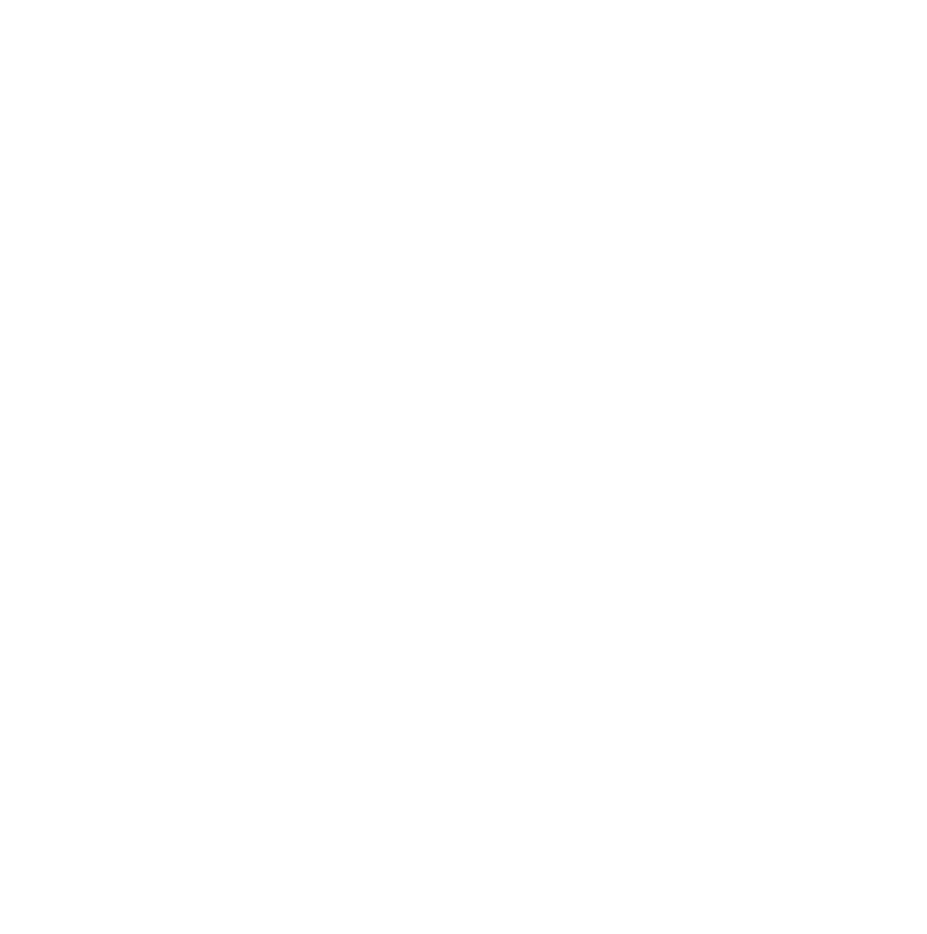
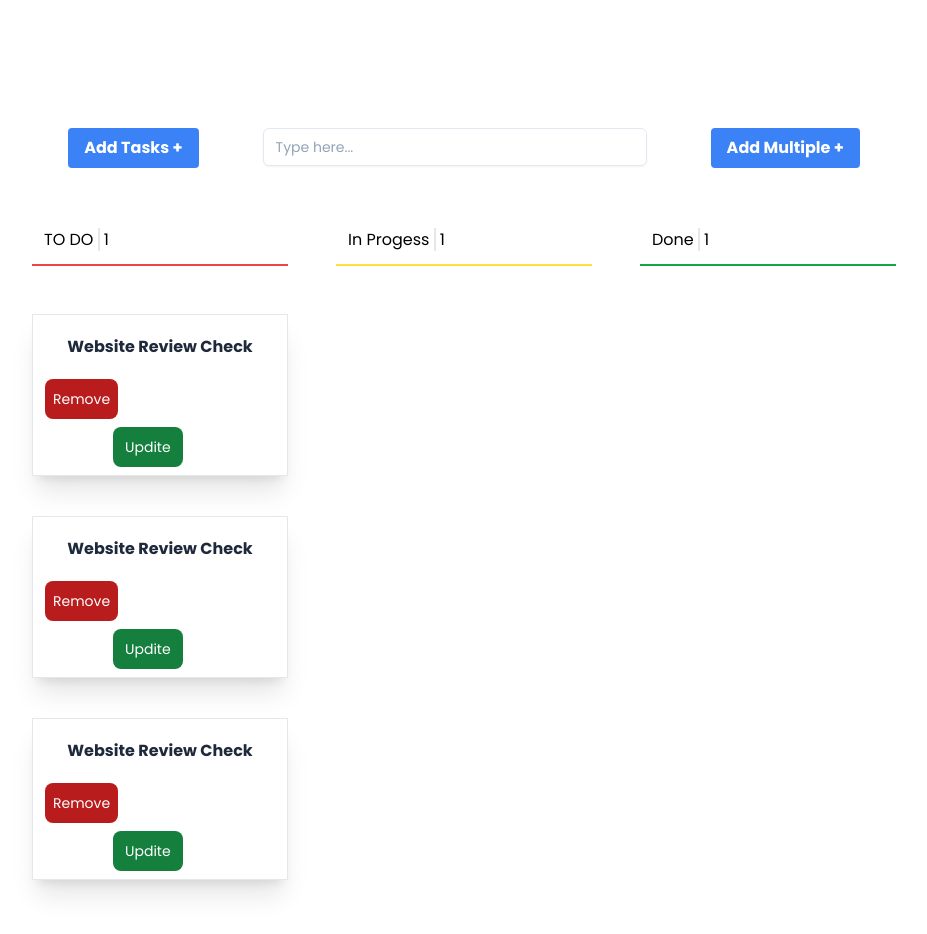
Before and after one commit to MohamedMoustir/Syst-me-de-Gestion-des-T-ches-To-Do-List, a website: page pages/index.html in a window 1280 px wide. Shown: the whole page, without its empty margins (176-1103 px from the left). Before the commit the page ends 800 px from the top, so only its background shows below. Drawn offline with nearby package versions, Linux system fonts and the light colour scheme; files that its build step writes are made by us from their sources.

Commit message:
style html in tailwind

```diff
--- a/pages/index.html
+++ b/pages/index.html
@@ -11,8 +11,73 @@
   <script src="https://cdn.tailwindcss.com"></script>
   <title>Système de Gestion des Tâches — To Do List</title>
 </head>
+<body class="font-poppins">
+<header>
+  <div class=" my-32 mx-52">
+    <div class="flex justify-center gap-16 ">
+      <button class="bg-blue-500 hover:bg-blue-700 text-white font-bold py-2 px-4 rounded">Add Tasks +</button>
+      <div class="w-full max-w-sm min-w-[200px]">
+        <input
+          class="w-full bg-transparent placeholder:text-slate-400 text-slate-700 text-sm border border-slate-200 rounded-md px-3 py-2 transition duration-300 ease focus:outline-none focus:border-slate-400 hover:border-slate-300 shadow-sm focus:shadow"
+          placeholder="Type here...">
+      </div>
+      <button class="bg-blue-500 hover:bg-blue-700 text-white font-bold py-2 px-4 rounded">Add Multiple +</button>
+    </div>
 
-  <script src="../js/script.js"></script>
+   <div class="grid grid-cols-3 gap-12 my-12 ">
+
+    <div class="border-b-2 border-red-500  p-3">
+      <div class="">
+        <h1>TO DO <span class="border-l-2 border-y-yellow-200 px-1">1</span></h1>
+      </div>
+
+
+    </div>
+    <div class="border-b-2 border-yellow-300  p-3">
+      <div class="">In Progess <span class="border-l-2 border-y-yellow-200 px-1">1</span></div>
+    </div>
+
+    <div class="border-b-2 border-green-600  p-3">
+      <div class="">Done <span class="border-l-2 border-y-yellow-200 px-1">1</span></div>
+
+   </div>
+  </div>
+ <div class="  ">
+      <div class="   bg-white shadow-xl border  w-64">
+        <h5 class=" text-slate-800  font-semibold my-5 mx-3 text-center">
+          Website Review Check
+        </h5>
+        <div>
+          <button type="button" class="focus:outline-none text-white bg-red-700 hover:bg-red-800 focus:ring-4 focus:ring-red-300 font-medium rounded-lg text-sm px-2 py-2.5 me-2 mb-2 dark:bg-red-600 dark:hover:bg-red-700 dark:focus:ring-red-900 mx-3">Remove</button>
+          <button type="button" class="focus:outline-none text-white bg-green-700 hover:bg-green-800 focus:ring-4 focus:ring-green-300 font-medium rounded-lg text-sm px-3 py-2.5 me-2 mb-2 dark:bg-green-600 dark:hover:bg-green-700 dark:focus:ring-green-800 mx-20 ">Updite</button>
+        </div>
+
+      </div>
+      <div class="my-10   bg-white shadow-xl border  w-64">
+        <h5 class=" text-slate-800  font-semibold my-5 mx-3 text-center">
+          Website Review Check
+        </h5>
+        <div>
+          <button type="button" class="focus:outline-none text-white bg-red-700 hover:bg-red-800 focus:ring-4 focus:ring-red-300 font-medium rounded-lg text-sm px-2 py-2.5 me-2 mb-2 dark:bg-red-600 dark:hover:bg-red-700 dark:focus:ring-red-900 mx-3">Remove</button>
+          <button type="button" class="focus:outline-none text-white bg-green-700 hover:bg-green-800 focus:ring-4 focus:ring-green-300 font-medium rounded-lg text-sm px-3 py-2.5 me-2 mb-2 dark:bg-green-600 dark:hover:bg-green-700 dark:focus:ring-green-800 mx-20 ">Updite</button>
+        </div>
+
+      </div>
+
+      <div class="   bg-white shadow-xl border  w-64">
+        <h5 class=" text-slate-800  font-semibold my-5 mx-3 text-center">
+          Website Review Check
+        </h5>
+        <div>
+          <button type="button" class="focus:outline-none text-white bg-red-700 hover:bg-red-800 focus:ring-4 focus:ring-red-300 font-medium rounded-lg text-sm px-2 py-2.5 me-2 mb-2 dark:bg-red-600 dark:hover:bg-red-700 dark:focus:ring-red-900 mx-3">Remove</button>
+          <button type="button" class="focus:outline-none text-white bg-green-700 hover:bg-green-800 focus:ring-4 focus:ring-green-300 font-medium rounded-lg text-sm px-3 py-2.5 me-2 mb-2 dark:bg-green-600 dark:hover:bg-green-700 dark:focus:ring-green-800 mx-20 ">Updite</button>
+        </div>
+
+      </div>
+
+ </div>
+</header>
+<script src="../js/script.js"></script>
 </body>
 
 </html>
```
